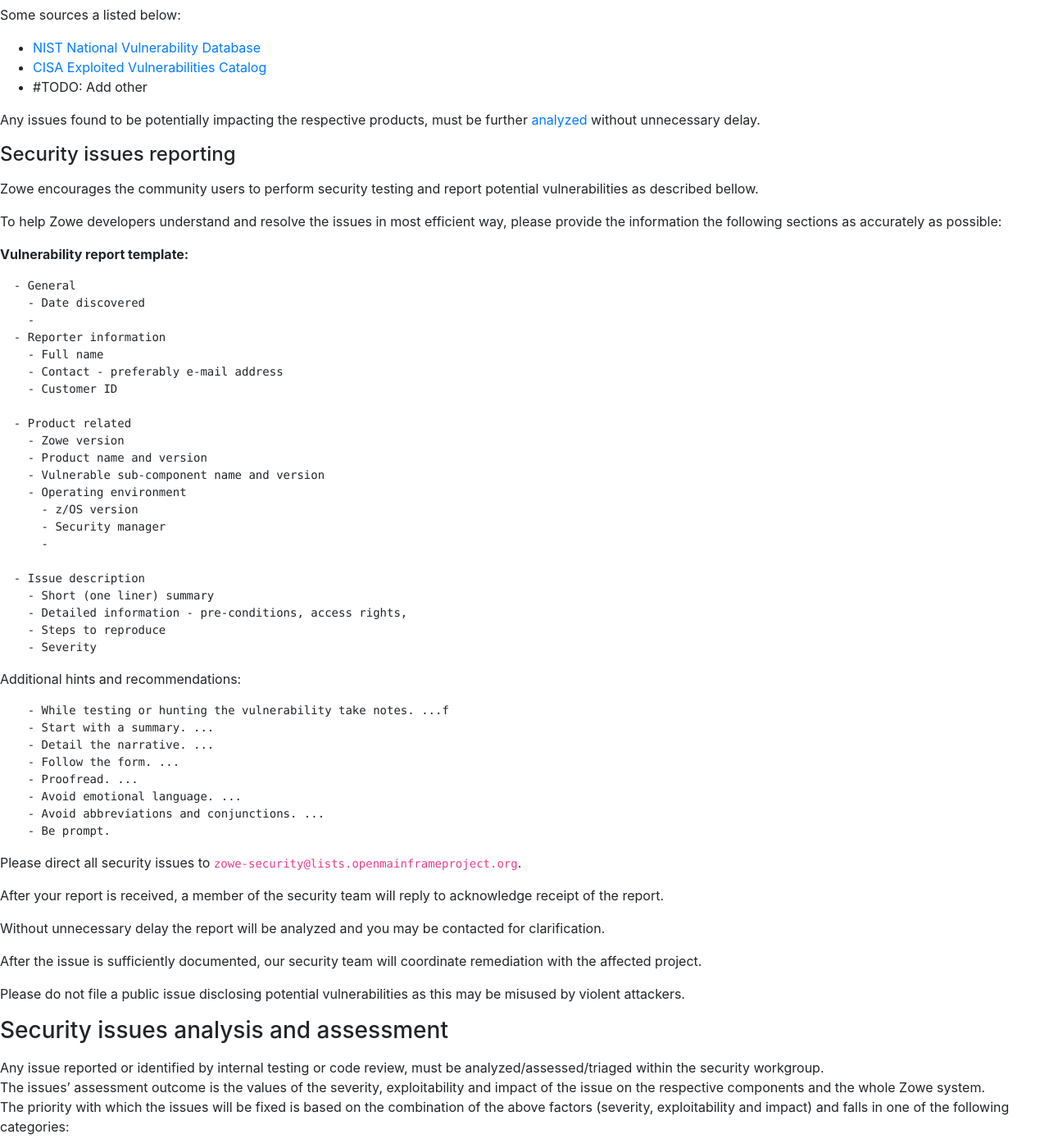
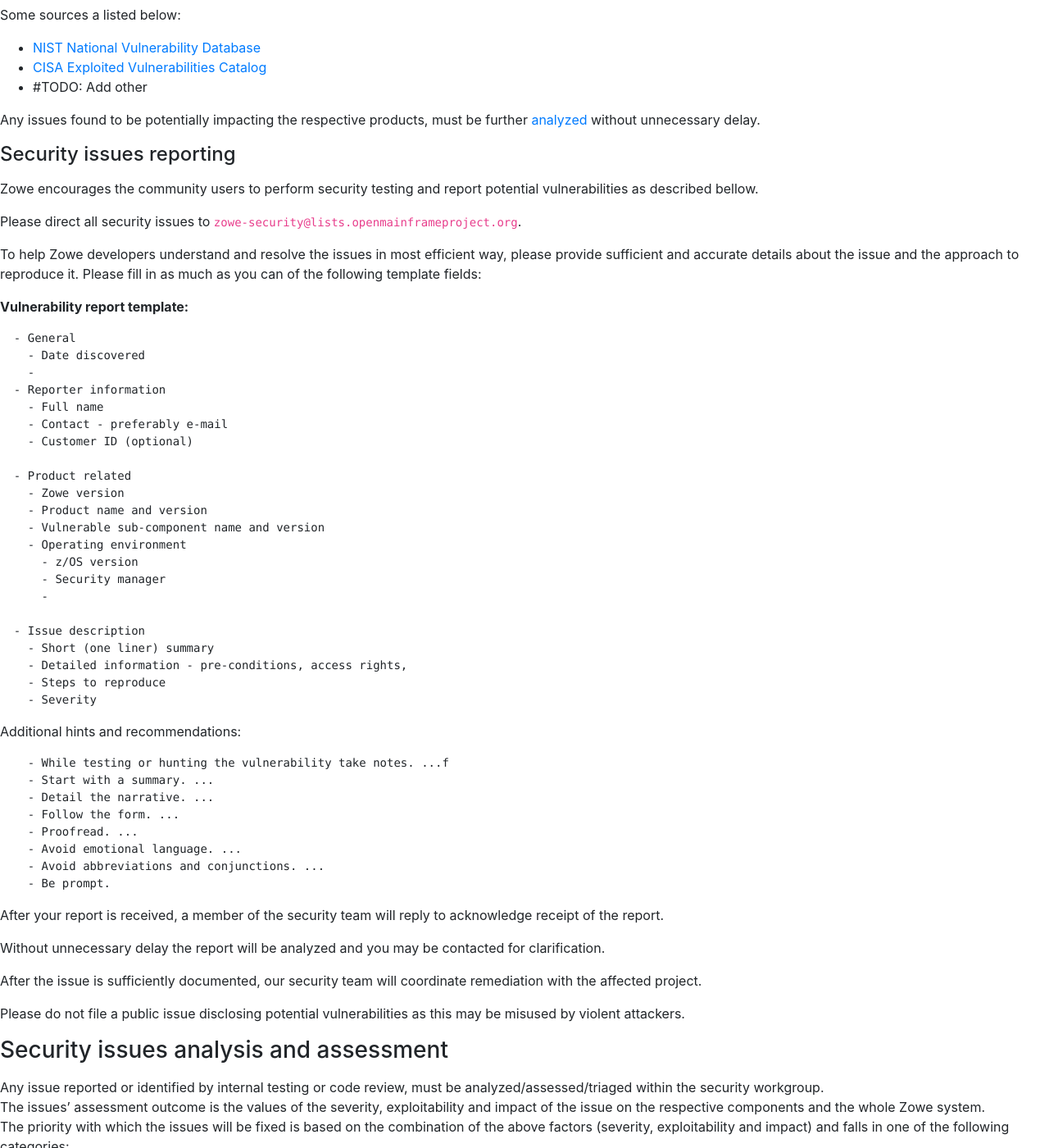
Before and after one commit to zowe/zowe.github.io, a Jekyll site: the page built from security.md, in a window 1280 px wide and 1400 px high, scrolled down 888 px. Shown: the whole window at 82% size. Built offline with Jekyll 4.4.1, drawn with Linux system fonts in a browser that asks for light colours; our own code applies the rules of GitHub Pages for plain Markdown files.

Commit message:
Fixes, texting
Signed-off-by: Pavlin Zahariev <pavlin.zahariev@broadcom.net>

`````diff
--- a/security.md
+++ b/security.md
@@ -58,7 +58,11 @@
 <span style="display: none;">#TODO: Alternatively use Zowe report form if we have one</span>
 <span style="display: none;">#TODO: Publish the reporting process on the project web-site: Open SSF: FLOSS Best Practices Criteria  - Vulnerability report process</span>
 
-To help Zowe developers understand and resolve the issues in most efficient way, please provide the information the following sections as accurately as possible:
+Please direct all security issues to <code>zowe-security@lists.openmainframeproject.org</code>.
+
+To help Zowe developers understand and resolve the issues in most efficient way, please provide sufficient and accurate details about
+the issue and the approach to reproduce it.
+Please fill in as much as you can of the following template fields:
 
 **Vulnerability report template:**
 ````
@@ -67,8 +71,8 @@
     -
   - Reporter information
     - Full name
-    - Contact - preferably e-mail address
-    - Customer ID
+    - Contact - preferably e-mail
+    - Customer ID (optional)
 
   - Product related
     - Zowe version
`````
Also changed, not shown: other parts of security.md (+0 -1 lines).
